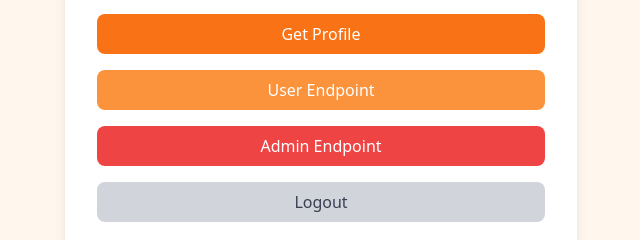
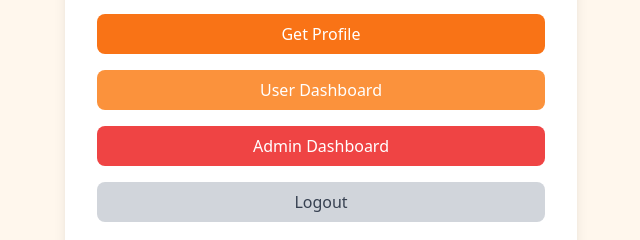
Before and after one commit to AbdelrahmanAyman11/Simple_Auth_App, a website: page frontend/dashboard.html in a window 1280 px wide. Shown: the part 282-522 px from the top of the page, 319-959 px from the left. Drawn offline with nearby package versions, Linux system fonts and the light colour scheme; sample sign-in values are in the browser's storage.

Commit message:
Names Changed !

```diff
--- a/frontend/dashboard.html
+++ b/frontend/dashboard.html
@@ -18,13 +18,13 @@
 
       <button onclick="goToProducts()"
         class="w-full bg-orange-400 text-white py-2 rounded-lg hover:bg-orange-500 transition">
-        User Endpoint
+        User Dashboard
       </button>
 
 
       <button onclick="goToAdmin()"
         class="w-full bg-red-500 text-white py-2 rounded-lg hover:bg-red-600 transition">
-        Admin Endpoint
+        Admin Dashboard
       </button>
 
 
```
